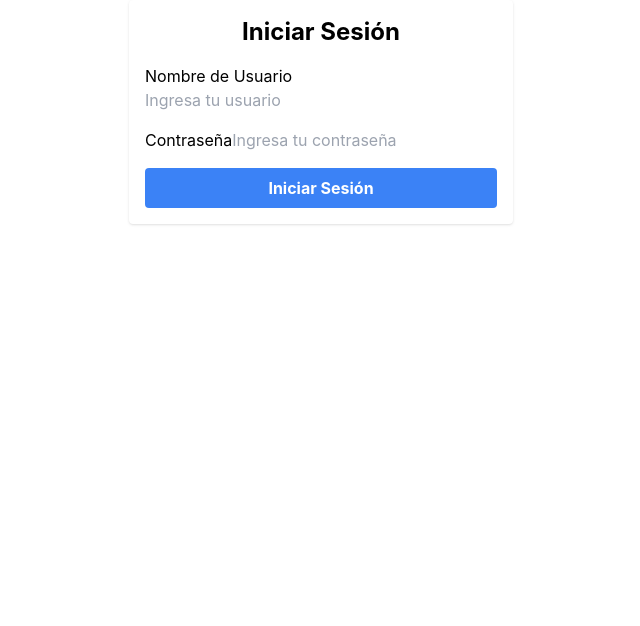
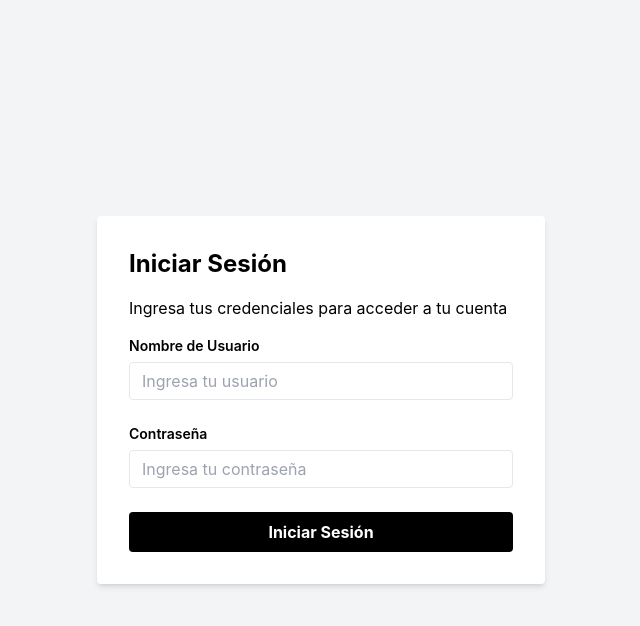
Before and after one commit to manguila2525/raffle-bo, a React (Vite) app: page / in a window 1280 px wide. Shown: the top 626 px of the page, without its empty margins (319-959 px from the left). Built offline with nearby package versions, Linux system fonts and the light colour scheme.

Commit message:
login styles fixed

```diff
--- a/src/components/atoms/AppButton/AppButton.tsx
+++ b/src/components/atoms/AppButton/AppButton.tsx
@@ -1,18 +1,32 @@
 interface Props {
   onClick?: () => void;
   title: string;
-  className?: string
+  className?: string;
+  type?: "button" | "submit" | "reset";
+  disabled?: boolean;
+  isLoading?: boolean;
 }
 
-export const AppButton = ({ onClick, title, className }: Props) => {
+export const AppButton = ({
+  onClick,
+  title,
+  className,
+  type = "submit",
+  disabled = false,
+  isLoading = false,
+}: Props) => {
   return (
     <>
       <button
-      className={`px-4 py-2 text-white bg-black font-bold  rounded ${
-        className ? className : ""
-      }`}
-      onClick={onClick}
-      >{title}</button>
+        type={type}
+        className={`px-4 py-2 text-white bg-black hover:bg-gray-700 font-bold rounded ${
+          className ? className : ""
+        } ${disabled ? "opacity-50 cursor-not-allowed" : ""}`}
+        onClick={onClick}
+        disabled={disabled}
+      >
+        {isLoading ? "Loading..." : title}
+      </button>
     </>
   );
 };
--- a/src/components/atoms/AppInput/AppInput.tsx
+++ b/src/components/atoms/AppInput/AppInput.tsx
@@ -15,13 +15,14 @@ const AppInput: React.FC<AppInputProps> = ({
   type = "text",
   placeholder = "",
 }) => (
-  <div>
-    <label>{label}</label>
+  <div className="flex flex-col space-y-1.5">
+    <label className="font-semibold text-sm">{label}</label>
     <input
       type={type}
       value={value}
       onChange={onChange}
       placeholder={placeholder}
+      className=" appearance-none border rounded w-full py-2 px-3 text-gray-700 leading-tight focus:outline-none focus:shadow-outline"
     />
   </div>
 );
--- a/src/components/atoms/AppModal/AppModal.tsx
+++ b/src/components/atoms/AppModal/AppModal.tsx
@@ -14,9 +14,7 @@ export const AppModal = ({ isOpen, onClose, children }: Props) => {
           <button
             className="absolute top-2 right-2 text-gray-500 hover:text-gray-700"
             onClick={onClose}
-          >
-            &#x2715;
-          </button>
+          ></button>
           {children}
         </div>
       </div>
--- a/src/components/molecules/FormLogin/FormLogin.tsx
+++ b/src/components/molecules/FormLogin/FormLogin.tsx
@@ -16,7 +16,7 @@ const FormLogin: React.FC<FormLoginProps> = ({ onSubmit }) => {
   };
 
   return (
-    <form onSubmit={handleSubmit} className="flex flex-col gap-4">
+    <form onSubmit={handleSubmit} className=" flex flex-col gap-6">
       <AppInput
         label="Nombre de Usuario"
         value={username}
@@ -30,10 +30,7 @@ const FormLogin: React.FC<FormLoginProps> = ({ onSubmit }) => {
         onChange={(e) => setPassword(e.target.value)}
         placeholder="Ingresa tu contraseña"
       />
-      <AppButton
-        title="Iniciar Sesión"
-        className="bg-blue-500 hover:bg-blue-700"
-      />
+      <AppButton title="Iniciar Sesión" />
     </form>
   );
 };
--- a/src/components/organisms/Login/Login.tsx
+++ b/src/components/organisms/Login/Login.tsx
@@ -27,8 +27,11 @@ const Login: React.FC = () => {
   };
 
   return (
-    <div className="login-container p-4 max-w-sm mx-auto bg-white rounded shadow">
-      <h2 className="text-center text-2xl font-bold mb-4">Iniciar Sesión</h2>
+    <div className="w-full max-w-md flex flex-col gap-4 bg-white shadow-md rounded p-8">
+      <h2 className="text-start text-2xl font-bold">Iniciar Sesión</h2>
+      <p className="text-start">
+        Ingresa tus credenciales para acceder a tu cuenta
+      </p>
       <FormLogin onSubmit={handleLogin} />
     </div>
   );
--- a/src/components/organisms/Users/Users.tsx
+++ b/src/components/organisms/Users/Users.tsx
@@ -23,7 +23,6 @@ interface Ticket {
 }
 
 export const Users = () => {
-
 
 
   const [isModalOpen, setIsModalOpen] = useState(false);
--- a/src/components/templates/LoginTemplate/LoginTemplate.tsx
+++ b/src/components/templates/LoginTemplate/LoginTemplate.tsx
@@ -3,7 +3,7 @@ import Login from "../../organisms/Login/Login";
 
 const LoginTemplate: React.FC = () => {
   return (
-    <div className="login-template">
+    <div className="flex items-center justify-center min-h-screen bg-gray-100">
       <Login />
     </div>
   );
```
